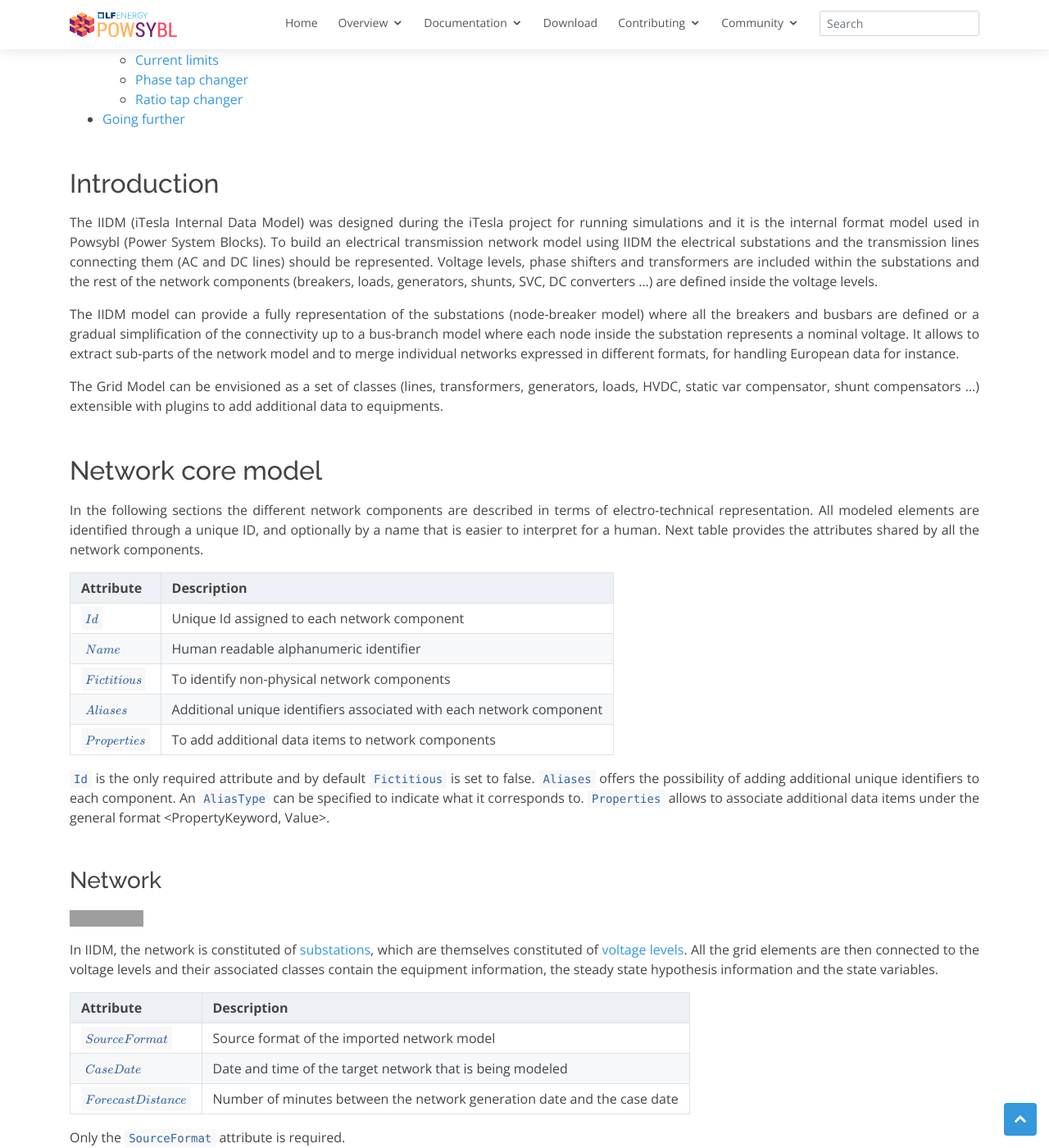
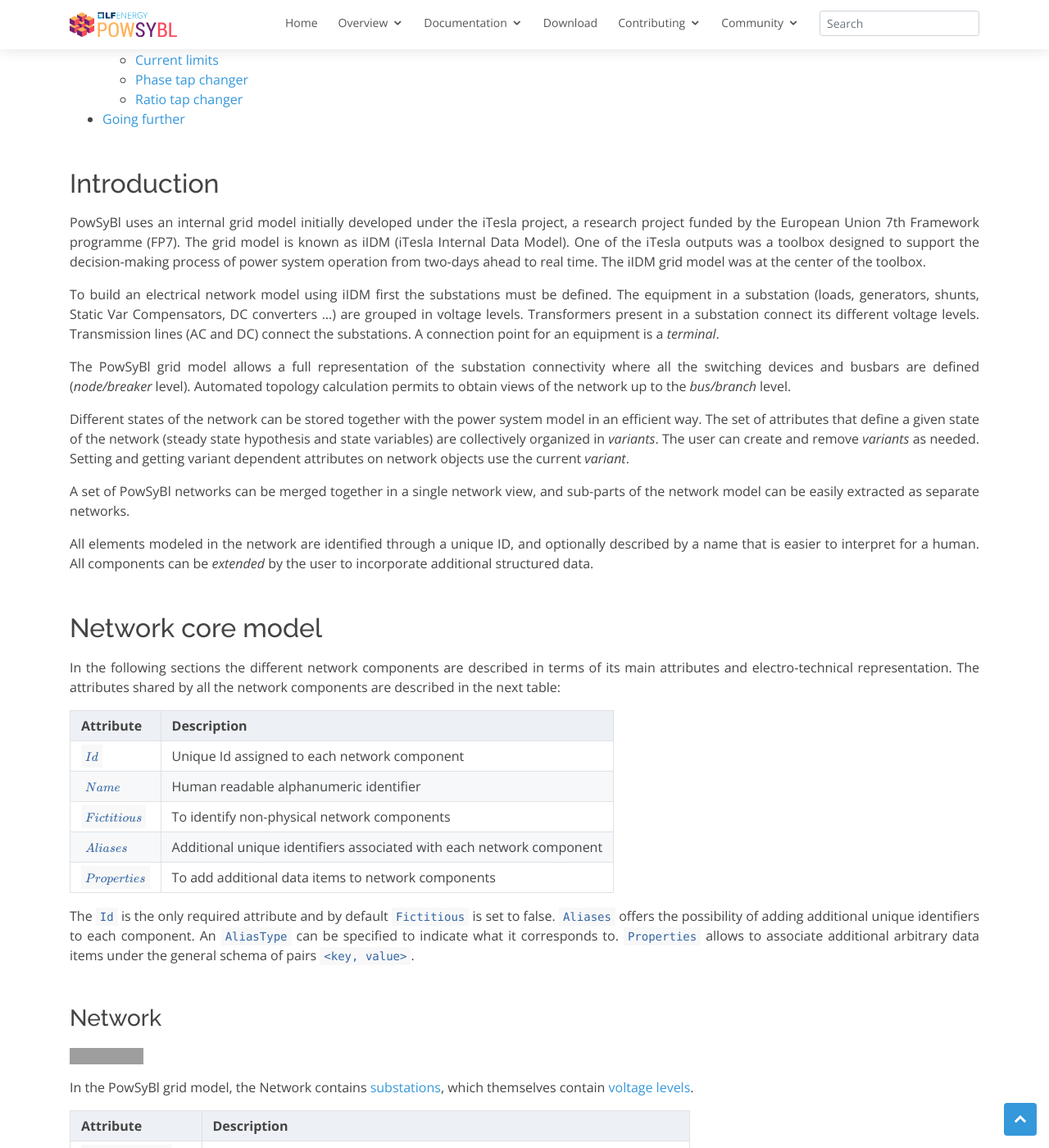
Before and after one commit to powsybl/powsybl.github.io, a Jekyll site: the page built from pages/documentation/grid/model/index.md, in a window 1280 px wide and 1400 px high, scrolled down 655 px. Shown: the whole window at 82% size. Built offline with Jekyll 4.4.1, drawn with Linux system fonts in a browser that asks for light colours; our own code applies the rules of GitHub Pages for plain Markdown files; some of the changed text lies outside the part shown; grey boxes are pictures that could not be loaded.

Commit message:
review
Signed-off-by: Luma <zamarrenolm@aia.es>

```diff
--- a/pages/documentation/grid/model/index.md
+++ b/pages/documentation/grid/model/index.md
@@ -10,17 +10,21 @@
 
 ## Introduction
 
-The IIDM (iTesla Internal Data Model) was designed during the iTesla project for running simulations and it is the internal format model used in Powsybl (Power System Blocks). To build an electrical transmission network model using IIDM the electrical substations and the transmission lines connecting them (AC and DC lines) should be represented. Voltage levels, phase shifters and transformers are included within the substations and the rest of the network components (breakers, loads, generators, shunts, SVC, DC converters ...) are defined inside the voltage levels.
+PowSyBl uses an internal grid model initially developed under the iTesla project, a research project funded by the European Union 7th Framework programme (FP7). The grid model is known as iIDM (iTesla Internal Data Model). One of the iTesla outputs was a toolbox designed to support the decision-making process of power system operation from two-days ahead to real time. The iIDM grid model was at the center of the toolbox.
 
-The IIDM model can provide a fully representation of the substations (node-breaker model) where all the breakers and busbars are defined  or a gradual simplification of the connectivity up to a bus-branch model where each node inside the substation represents a nominal voltage. It allows to extract sub-parts of the network model and to merge individual networks expressed in different formats, for handling European data for instance.
+To build an electrical network model using iIDM first the substations must be defined. The equipment in a substation (loads, generators, shunts, Static Var Compensators, DC converters ...) are grouped in voltage levels. Transformers present in a substation connect its different voltage levels. Transmission lines (AC and DC) connect the substations. A connection point for an equipment is a _terminal_.
 
-The Grid Model can be envisioned as a set of classes (lines, transformers, generators, loads, HVDC, static var compensator, shunt compensators ...) extensible with plugins to add additional data to equipments.
+The PowSyBl grid model allows a full representation of the substation connectivity where all the switching devices and busbars are defined (_node/breaker_ level). Automated topology calculation permits to obtain views of the network up to the _bus/branch_ level.
+
+Different states of the network can be stored together with the power system model in an efficient way. The set of attributes that define a given state of the network (steady state hypothesis and state variables) are collectively organized in _variants_. The user can create and remove _variants_ as needed. Setting and getting variant dependent attributes on network objects use the current _variant_.
+
+A set of PowSyBl networks can be merged together in a single network view, and sub-parts of the network model can be easily extracted as separate networks.
+
+All elements modeled in the network are identified through a unique ID, and optionally described by a name that is easier to interpret for a human. All components can be _extended_ by the user to incorporate additional structured data.
 
 ## Network core model
 
-In the following sections the different network components are described in terms of electro-technical representation.
-All modeled elements are identified through a unique ID, and optionally by a name that is easier to interpret for a human.
-Next table provides the attributes shared by all the network components.
+In the following sections the different network components are described in terms of its main attributes and electro-technical representation. The attributes shared by all the network components are described in the next table:
 
 | Attribute | Description |
 | --------- | ----------- |
@@ -30,14 +34,12 @@
 | $$Aliases$$ | Additional unique identifiers associated with each network component |
 | $$Properties$$ | To add additional data items to network components |
 
-`Id` is the only required attribute and by default `Fictitious` is set to false. `Aliases` offers the possibility of adding additional unique identifiers to each component. An `AliasType` can be specified to indicate what it corresponds to. `Properties` allows to associate additional data items under the general format <PropertyKeyword, Value>.
+The `Id` is the only required attribute and by default `Fictitious` is set to false. `Aliases` offers the possibility of adding additional unique identifiers to each component. An `AliasType` can be specified to indicate what it corresponds to. `Properties` allows to associate additional arbitrary data items under the general schema of pairs `<key, value>`.
 
 ### Network
 [![Javadoc](https://img.shields.io/badge/-javadoc-blue.svg)](https://javadoc.io/doc/com.powsybl/powsybl-core/latest/com/powsybl/iidm/network/Network.html)
 
-In IIDM, the network is constituted of [substations](#substation), which are themselves constituted of [voltage levels](#voltage-level).
-All the grid elements are then connected to the voltage levels and their associated classes contain the equipment information,
-the steady state hypothesis information and the state variables.
+In the PowSyBl grid model, the Network contains [substations](#substation), which themselves contain [voltage levels](#voltage-level).
 
 | Attribute | Description |
 | --------- | ----------- |
@@ -50,7 +52,7 @@
 ### Substation
 [![Javadoc](https://img.shields.io/badge/-javadoc-blue.svg)](https://javadoc.io/doc/com.powsybl/powsybl-core/latest/com/powsybl/iidm/network/Substation.html)
 
-A substation in IIDM represents a specific geographical location with a set of equipments connected to one or several [voltage levels](#voltage-level).
+A substation represents a specific geographical location with equipment grouped in one or several [voltage levels](#voltage-level).
 
 | Attribute | Description |
 | --------- | ----------- |
@@ -63,8 +65,8 @@
 ### Voltage Level
 [![Javadoc](https://img.shields.io/badge/-javadoc-blue.svg)](https://javadoc.io/doc/com.powsybl/powsybl-core/latest/com/powsybl/iidm/network/VoltageLevel.html)
 
-A voltage level in IIDM represents a set of equipments connected together with the same nominal voltage, physically close to each other (~ 1-100m).
-Two voltage levels may be connected through a line (they are then located in different substations) or through transformers (they are then located within the same substation).
+A voltage level contains equipment with the same nominal voltage.
+Two voltage levels may be connected through lines (when they belong to different substations) or through transformers (they must be located within the same substation).
 
 | Attribute | Unit | Description |
 | --------- | ---- | ----------- |
@@ -73,13 +75,22 @@
 | $$HighVoltageLimit$$ | kV | High voltage limit magnitude |
 | $$TopologyKind$$ |  | Level of connectivity detail |
 
-Only `NominalVoltage` and `TopologyKind` are required. Additionally the [Slack Terminal](extensions.md#slack-terminal) could be defined as an extension so the associated bus will be used to balance the active and reactive power.
+Only `NominalVoltage` and `TopologyKind` are required.
 
-Inside the voltage level the grid model supports two connectivity levels, **node-breaker** where the connectivity is described with the finest level of detail and can provide the exactly field representation. This topology level could be described as a graph structure where the vertex are `nodes` and the edges `breakers`, `switches` or `internalConnections`. The network components are attached to one `node`, (busbar sections, loads, generators, ..) two `nodes` (transmission lines, two windings transformers, ...) or three `nodes` (three windings transformers). The second level is **bus-breaker**, where the voltage level is described with a coarser level of detail. In that case the vertices are `buses` and the edges are also `breakers` and `switches`, but they are not required. The network components are attached to one, two or three buses. In the bus-breaker topology level only the connected network components are attached to buses and in the node-breaker level only one network component is allowed per node. The attachment in both topology levels is done through an internal reference called `Terminal`.
+The [Slack Terminal](extensions.md#slack-terminal) _extension_ defines the terminal marking which bus will be used to balance the active and reactive power in load flow analysis.
 
-Powsybl provides a Network Topology Processor that allows to obtain a bus-breaker view from a node-breaker view and a bus-branch view from a bus-breaker view using the status (open/close) of the `breakers` and `switches` and the analog measurement data to determine the new topology, the bus voltage magnitude measurements and the bus power flow injection measurements. Only the `breakers` and `switches` marked as retained in the node-breaker view are preserved in the bus-breaker view. A bus-branch view is an abstract representation of a physical network at a particular time where each substation is represented with a single bus at each nominal voltage level and subestations are connected by transmission lines and transformers.
+The connectivity in each voltage level of the netwrork can be defined at one of two levels: **node/breaker** or **bus/breaker**.
+
+In **node/breaker** the connectivity is described with the finest level of detail and can provide an exact field representation. This level could be described as a graph structure where the vertices are `nodes` and the edges are `switches` (breakers, disconnectors) or `internalConnections`. Each equipment is associated to one `node` (busbar sections, loads, generators, ..), two `nodes` (transmission lines, two-windings transformers, ...) or three `nodes` (three-windings transformers). Each `node` can have only one associated equipment. `Nodes` do not have an alphanumeric `Id` or `name`.
+
+Using **bus/breaker** the voltage level connectivity is described with a coarser level of detail. In this case the vertices of the graph are `buses`, defined explicitly by the user. A `bus` has an `Id`, a may have a `name`. Each equipment defines the bus or buses to which it is connected. `Switches` can be defined between buses.
+
+Powsybl provides an integrated Topology Processor that allows to automatically obtain a bus/breaker view from a node/breaker view, and a bus/branch view from a bus/breaker view. It builds the topology views from the open/close status of `switches`. `Switches` marked as retained in the node/breaker level are preserved in the bus/breaker view.
 
 ![VoltageLevel](img/index/voltage-level.svg){: width="100%" .center-image}
+
+=========== XXX(LUMA)
+
 
 ### Generator
 [![Javadoc](https://img.shields.io/badge/-javadoc-blue.svg)](https://javadoc.io/doc/com.powsybl/powsybl-core/latest/com/powsybl/iidm/network/Generator.html)
```
